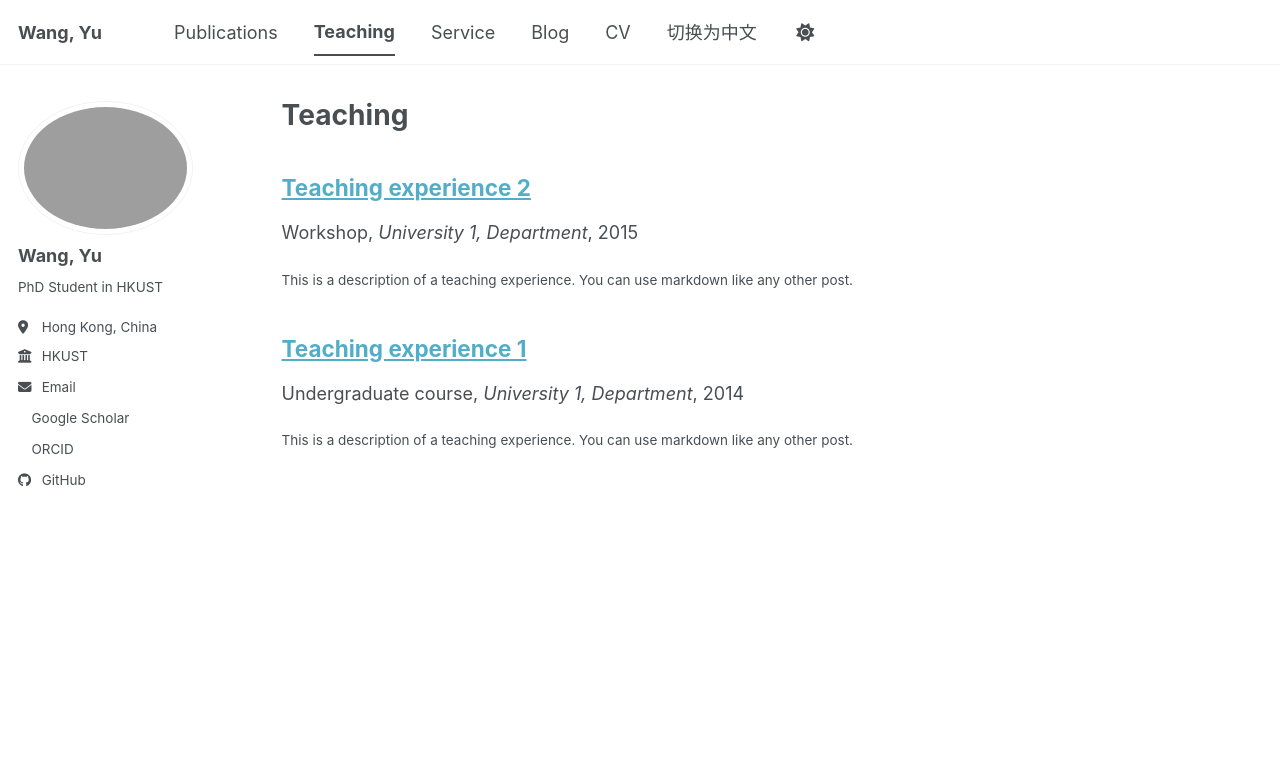
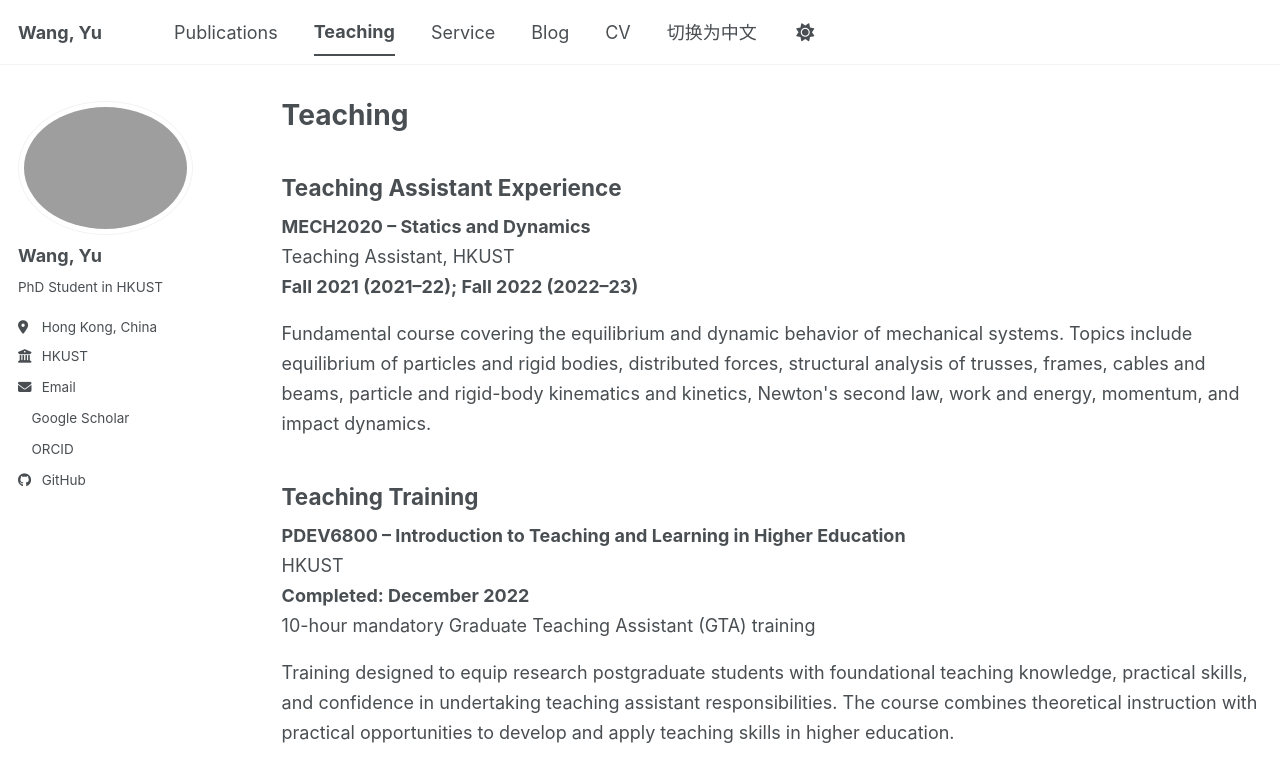
Before and after one commit to wangyu-hk/wangyu-hk.github.io, a Jekyll site: the page built from _pages/teaching.html, in a window 1280 px wide. Shown: the top 782 px of the page. Built offline with Jekyll 4.4.1, drawn with Linux system fonts in a browser that asks for light colours; a script bundle is joined from its source files by our own code; a style sheet for code colours, icons or effects is not loaded.

Commit message:
Update teaching page with assistant experience and training
Added details about teaching assistant experience and training.

```diff
--- a/_pages/teaching.html
+++ b/_pages/teaching.html
@@ -7,8 +7,52 @@ lang: en
 alt_url: /zh/teaching/
 ---
 
-{% include base_path %}
+<h2>Teaching Assistant Experience</h2>
 
-{% for post in site.teaching reversed %}
-  {% include archive-single.html %}
-{% endfor %}
+<div style="margin-bottom: 2em; line-height: 1.65;">
+
+  <strong>MECH2020 – Statics and Dynamics</strong>
+  <br>
+  Teaching Assistant, HKUST
+  <br>
+  <strong>Fall 2021 (2021–22);
+  Fall 2022 (2022–23)</strong>
+
+  <p>
+    Fundamental course covering the equilibrium and
+    dynamic behavior of mechanical systems.
+    Topics include equilibrium of particles and rigid
+    bodies, distributed forces, structural analysis
+    of trusses, frames, cables and beams, particle
+    and rigid-body kinematics and kinetics,
+    Newton's second law, work and energy,
+    momentum, and impact dynamics.
+  </p>
+
+</div>
+
+<h2>Teaching Training</h2>
+
+<div style="margin-bottom: 2em; line-height: 1.65;">
+
+  <strong>PDEV6800 – Introduction to Teaching and
+  Learning in Higher Education</strong>
+  <br>
+  HKUST
+  <br>
+  <strong>Completed: December 2022</strong>
+  <br>
+  10-hour mandatory Graduate Teaching Assistant
+  (GTA) training
+
+  <p>
+    Training designed to equip research postgraduate
+    students with foundational teaching knowledge,
+    practical skills, and confidence in undertaking
+    teaching assistant responsibilities.
+    The course combines theoretical instruction
+    with practical opportunities to develop and
+    apply teaching skills in higher education.
+  </p>
+
+</div>
```
